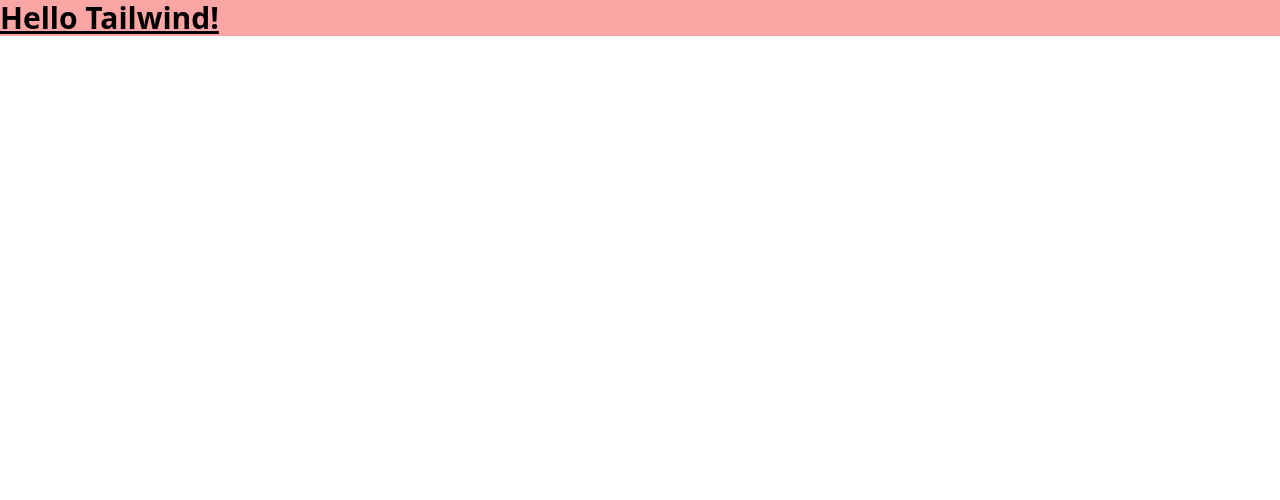
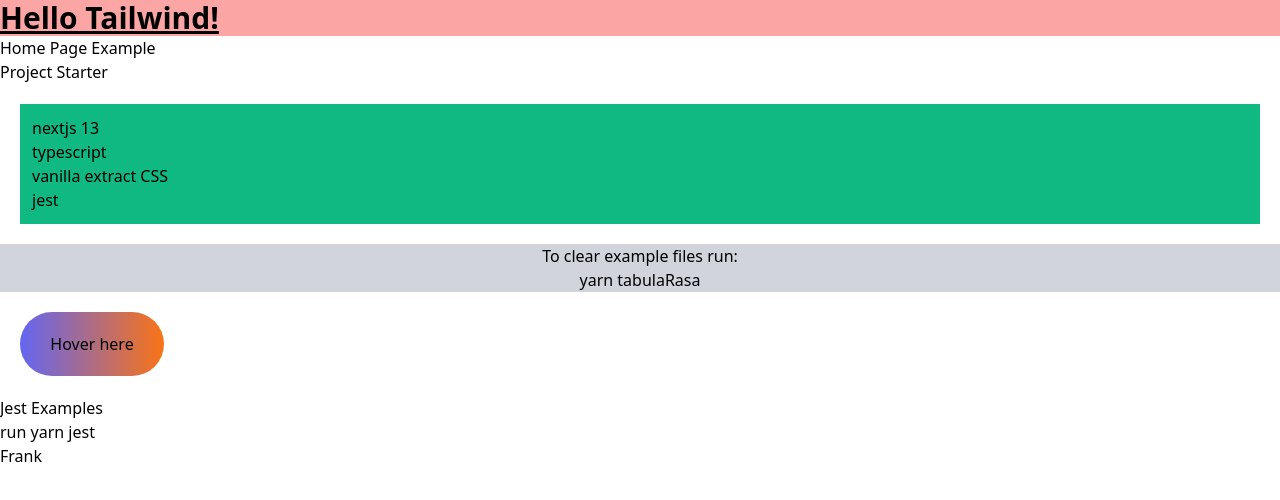
Before and after one commit to idcargill/next-tailwind, a Next.js app: page / in a window 1280 px wide. Shown: the top 500 px of the page. Built offline with nearby package versions, Linux system fonts and the light colour scheme.

Commit message:
tailwind base setup finished

```diff
--- a/src/pages/404.tsx
+++ b/src/pages/404.tsx
@@ -1,3 +1,9 @@
 export default function Custom404() {
-  return <h1> 404 - Page not found yo</h1>;
+  return (
+    <>
+      <h1 className="text-5xl font-bold m-5 text-red-600 p-5">
+        404 - Page not found yo
+      </h1>;
+    </>
+  );
 }
--- a/src/pages/500.tsx
+++ b/src/pages/500.tsx
@@ -1,3 +1,3 @@
 export default function Custom500() {
-  return <h1>500 - Server-side error occurred</h1>;
+  return <h1>500 - Server error bro</h1>;
 }
--- a/src/pages/index.tsx
+++ b/src/pages/index.tsx
@@ -1,5 +1,5 @@
 import Head from 'next/head';
-
+import HomePageExamples from 'src/sections/HomePage/HomePageExample';
 const Home = () => (
   <>
     <Head>
@@ -8,10 +8,11 @@
       <link href="/heart.svg" rel="icon" />
     </Head>
 
-    <main className="text-3xl font-bold underline bg-red-300">
-      <div>
+    <main className="main-content">
+      <div className="text-3xl font-bold underline bg-red-300">
         Hello Tailwind!
       </div>
+      <HomePageExamples />
     </main>
   </>
 );
--- a/src/sections/HomePage/HomePageExample.tsx
+++ b/src/sections/HomePage/HomePageExample.tsx
@@ -6,7 +6,8 @@
 
 
 const Spinner = () => (
-  <div>
+  <div className="hover:text-3xl bg-gradient-to-r w-36 p-5 m-5 text-center
+  from-indigo-500 to-orange-500 rounded-full hover:bg-red-500">
     <p>Hover here</p>
   </div>
 );
--- a/src/sections/HomePage/ProjectStarter.tsx
+++ b/src/sections/HomePage/ProjectStarter.tsx
@@ -1,29 +1,20 @@
 import React from 'react';
-
-import {
-  ProjectContainer,
-  listContainer,
-  listStyle,
-  tabulaRasa,
-} from '../../../styles';
 
 const ProjectStarter = () => (
   <>
-    <div className={ProjectContainer}>
+    <div>
       <h1>Project Starter</h1>
-      <div className={listContainer}>
-        <ul className={listStyle}>
+      <div>
+        <ul className="m-5 p-3 bg-emerald-500">
           <li>nextjs 13</li>
           <li>typescript</li>
           <li>vanilla extract CSS</li>
           <li>jest</li>
         </ul>
       </div>
-      <div className={tabulaRasa}>
+      <div className="text-center bg-gray-300">
         <p>To clear example files run:</p>
-        <p
-          style={{ backgroundColor: '#0b0909', color: 'white', padding: '5px' }}
-        >
+        <p className="">
           yarn tabulaRasa
         </p>
       </div>
```
